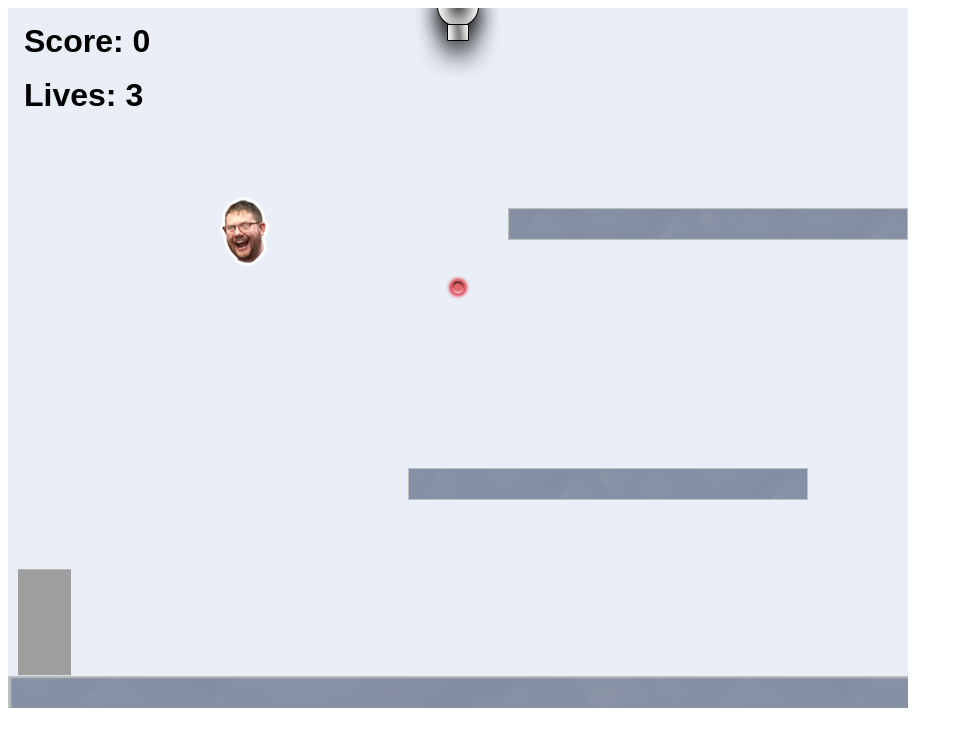
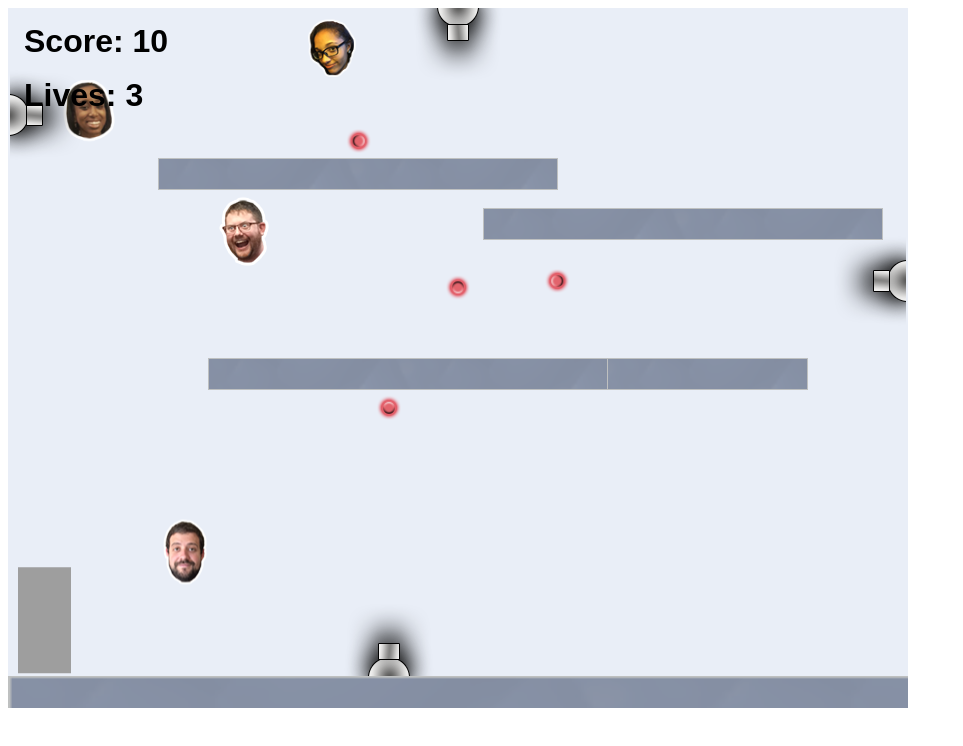
Before and after one commit to heidyv/heidyv.github.io, a website: page projects/platformer/index.html in a window 1280 px wide. Shown: the whole page, without its empty margins (0-963 px from the left). Drawn offline with Linux system fonts and the light colour scheme; animation ran at ten frames a second.

Commit message:
save all

```diff
--- a/projects/platformer/js/init/cannon.js
+++ b/projects/platformer/js/init/cannon.js
@@ -21,6 +21,9 @@
 
         // example:
         cannon.create.onTop(450);
+        cannon.create.onBottom(381);
+        cannon.create.onLeft(107);
+        cannon.create.onRight(273);
 
 
 
--- a/projects/platformer/js/init/collectable.js
+++ b/projects/platformer/js/init/collectable.js
@@ -36,6 +36,10 @@
 
         // example:
         collectable.create(type.steve, 200, 170, 6, 0.7);
+        collectable.create(type.kennedi, 300, 10, 0.5, 7);
+        collectable.create(type.grace, 50, 30, 15, 19);
+        collectable.create(type.db, 37, 34, 13, 66);
+        collectable.create(type.max, 150, 300, 75, 30);
 
 
 
--- a/projects/platformer/js/init/platform.js
+++ b/projects/platformer/js/init/platform.js
@@ -35,9 +35,10 @@
         platform.create(0, game.world.height - 32, 3, 2);
 
         // example:
-        platform.create(400, 460);
-        platform.create(500, 200);
-
+        platform.create(400, 350);
+        platform.create(475, 200);
+        platform.create(200, 350);
+        platform.create(150, 150);
 
 
         // ALL YOUR CODE GOES ABOVE HERE ///////////////////////////////////////
```
Also changed, not shown: index.html (+2 -1 lines), projects/bouncing-box/index.html (+12 -6 lines), 3 other files.
